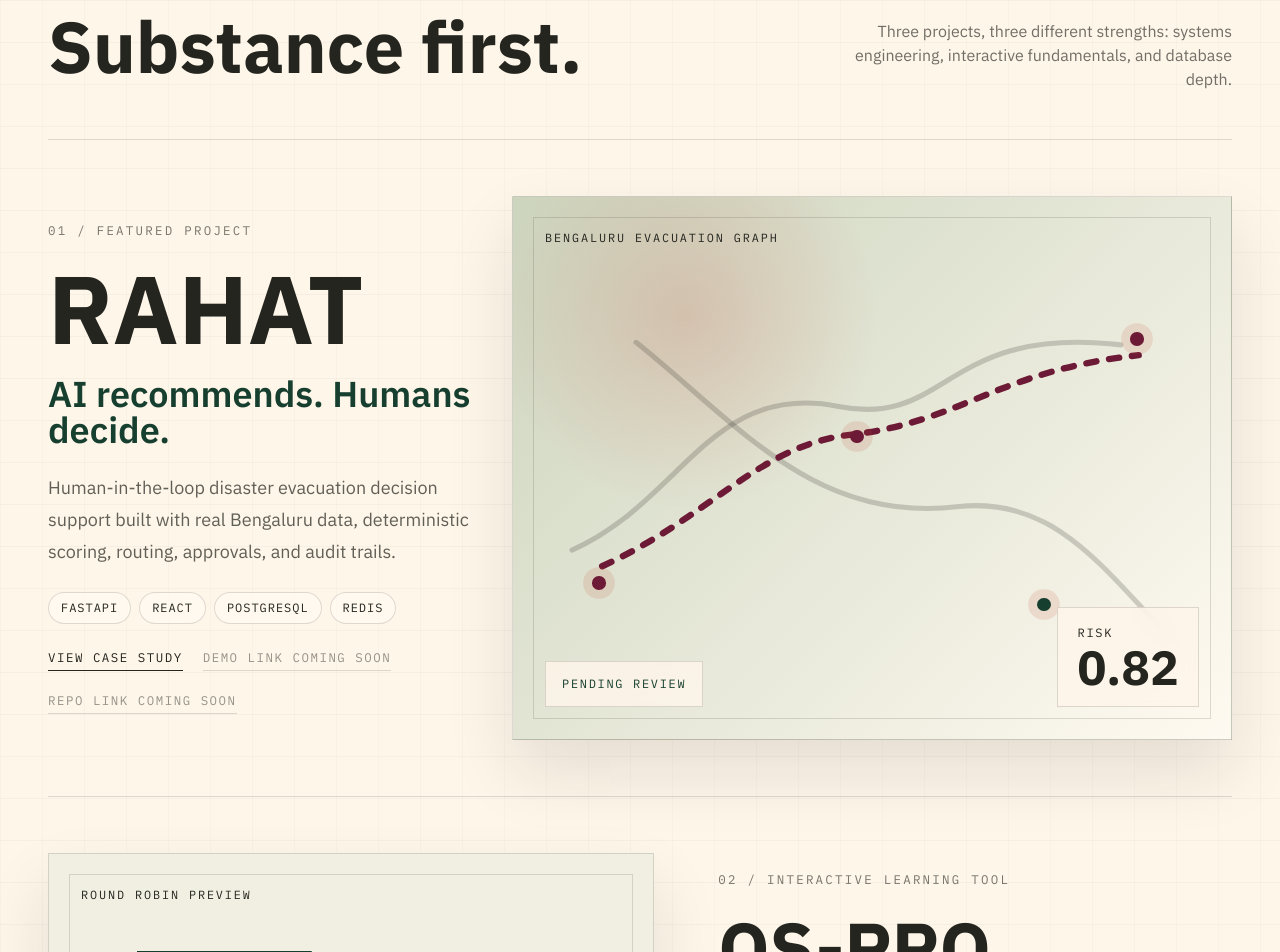
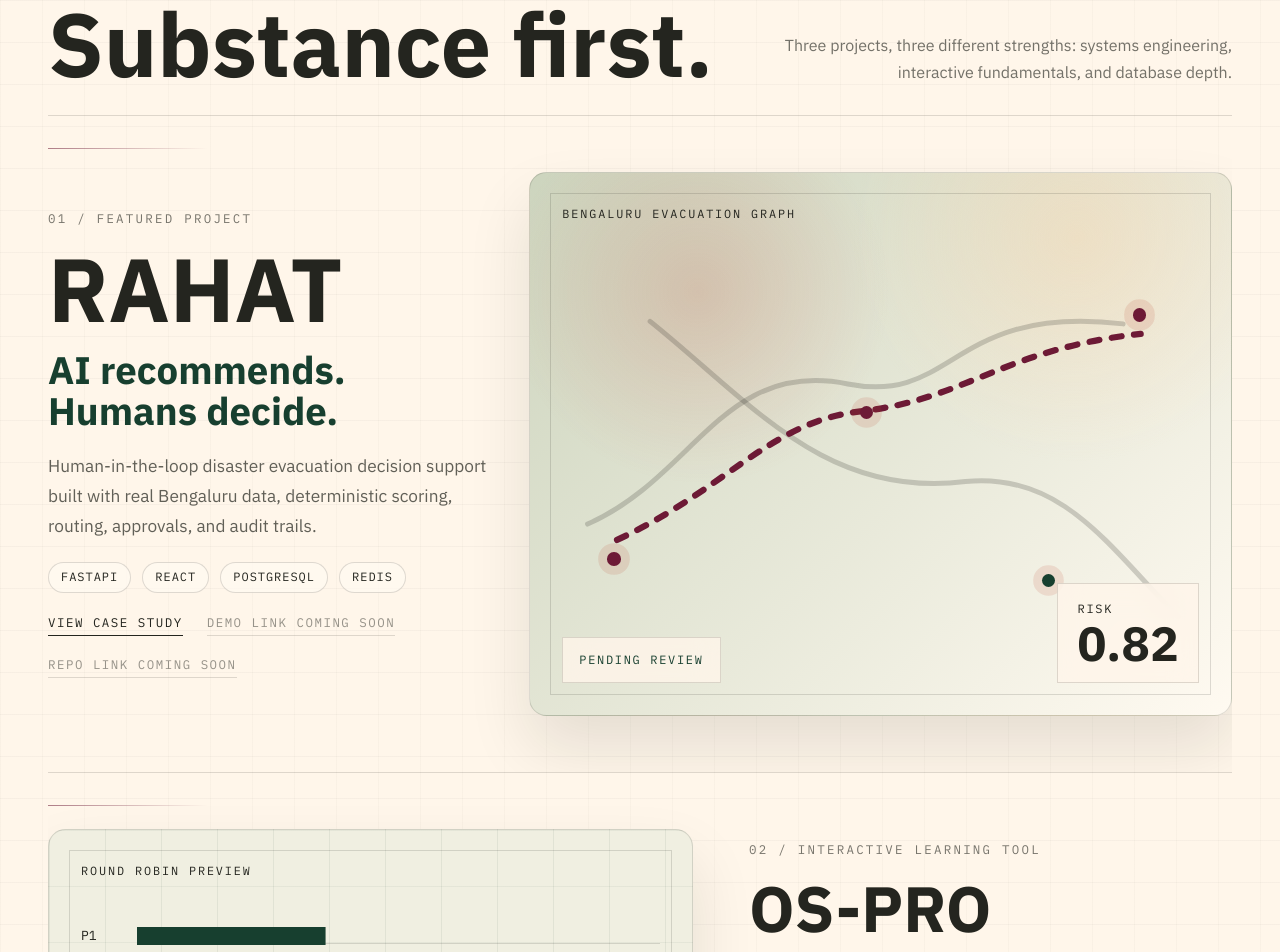
Before and after one commit to Vivek-ray-05/portfolio, a Next.js app: page / in a window 1280 px wide. Shown: the part 1260-2212 px from the top of the page. Built offline with nearby package versions, Linux system fonts and the light colour scheme.

Commit message:
redesign selected work case studies

```diff
--- a/src/app/globals.css
+++ b/src/app/globals.css
@@ -154,6 +154,119 @@ body {
 
 .section-rule {
   border-top: 1px solid var(--line);
+}
+
+.work-section {
+  padding-block: 3rem 5rem;
+}
+
+.work-header {
+  display: grid;
+  gap: 1.5rem;
+  align-items: end;
+  margin-bottom: 1.75rem;
+}
+
+.work-header .display-title {
+  margin-top: 0.75rem;
+  font-size: clamp(3.25rem, 7vw, 7rem);
+  line-height: 0.96;
+}
+
+.work-header > p {
+  max-width: 28rem;
+  color: color-mix(in srgb, currentColor 64%, transparent);
+  line-height: 1.7;
+}
+
+.case-study {
+  position: relative;
+  display: grid;
+  gap: 2rem;
+  overflow: hidden;
+  border-top: 1px solid var(--line);
+  padding-block: 2rem;
+}
+
+.case-study::before {
+  position: absolute;
+  inset: 2rem auto auto 0;
+  width: 10rem;
+  height: 1px;
+  content: "";
+  background: linear-gradient(90deg, var(--vermilion), transparent);
+  opacity: 0.55;
+}
+
+.case-copy {
+  display: grid;
+  align-content: center;
+  gap: 1.25rem;
+  min-width: 0;
+}
+
+.case-copy .display-title {
+  font-size: clamp(3.4rem, 7vw, 6.8rem);
+  line-height: 0.92;
+}
+
+.case-study:not(.case-study-featured) .case-copy .display-title {
+  font-size: clamp(3.25rem, 5vw, 4.65rem);
+}
+
+.case-headline {
+  max-width: 34rem;
+  color: var(--green);
+  font-size: clamp(1.75rem, 3vw, 2.5rem);
+  font-weight: 650;
+  line-height: 1.05;
+}
+
+.case-summary {
+  max-width: 38rem;
+  color: color-mix(in srgb, currentColor 72%, transparent);
+  font-size: 1.08rem;
+  line-height: 1.75;
+}
+
+.case-stack,
+.case-links,
+.case-meta-row {
+  display: flex;
+  flex-wrap: wrap;
+  align-items: center;
+  gap: 0.7rem;
+}
+
+.case-links {
+  gap: 1.15rem 1.5rem;
+}
+
+.case-visual {
+  position: relative;
+}
+
+.case-visual::before {
+  position: absolute;
+  inset: -0.9rem;
+  z-index: -1;
+  border-radius: 1.35rem;
+  content: "";
+  background:
+    radial-gradient(circle at 80% 20%, color-mix(in srgb, var(--apricot) 18%, transparent), transparent 12rem),
+    color-mix(in srgb, var(--paper) 34%, transparent);
+  opacity: 0.9;
+}
+
+.dark .case-headline {
+  color: var(--sage);
+}
+
+.dark .case-visual::before {
+  background:
+    radial-gradient(circle at 80% 12%, rgba(252, 208, 161, 0.14), transparent 12rem),
+    linear-gradient(135deg, rgba(32, 38, 29, 0.78), rgba(17, 23, 15, 0.72));
+  opacity: 1;
 }
 
 .organic-field {
@@ -539,7 +652,12 @@ body {
   min-height: 22rem;
   overflow: hidden;
   border: 1px solid var(--line);
-  background: color-mix(in srgb, var(--paper) 78%, var(--sage));
+  border-radius: 1.1rem;
+  background:
+    linear-gradient(90deg, rgba(23, 63, 47, 0.07) 1px, transparent 1px),
+    linear-gradient(rgba(23, 63, 47, 0.055) 1px, transparent 1px),
+    color-mix(in srgb, var(--paper) 78%, var(--sage));
+  background-size: 3.5rem 3.5rem;
   box-shadow: 0 2rem 4rem rgba(18, 24, 18, 0.11);
 }
 
@@ -554,6 +672,7 @@ body {
   min-height: 34rem;
   background:
     radial-gradient(circle at 24% 22%, rgba(188, 63, 44, 0.18), transparent 12rem),
+    radial-gradient(circle at 78% 12%, color-mix(in srgb, var(--apricot) 34%, transparent), transparent 14rem),
     linear-gradient(135deg, color-mix(in srgb, var(--sage) 72%, var(--paper)), var(--paper));
 }
 
@@ -714,6 +833,33 @@ body {
     color-mix(in srgb, var(--paper) 82%, var(--sage));
 }
 
+.dark .project-visual {
+  border-color: rgba(241, 234, 220, 0.13);
+  background:
+    linear-gradient(90deg, rgba(252, 208, 161, 0.055) 1px, transparent 1px),
+    linear-gradient(rgba(252, 208, 161, 0.04) 1px, transparent 1px),
+    linear-gradient(135deg, rgba(32, 38, 29, 0.94), rgba(12, 17, 11, 0.98));
+  background-size: 3.5rem 3.5rem;
+  box-shadow: 0 2rem 4rem rgba(0, 0, 0, 0.22);
+}
+
+.dark .project-visual::before {
+  border-color: rgba(241, 234, 220, 0.12);
+}
+
+.dark .map-visual {
+  background:
+    radial-gradient(circle at 24% 22%, rgba(109, 26, 54, 0.32), transparent 12rem),
+    radial-gradient(circle at 78% 12%, rgba(252, 208, 161, 0.18), transparent 14rem),
+    linear-gradient(135deg, rgba(32, 38, 29, 0.94), rgba(12, 17, 11, 0.98));
+}
+
+.dark .schema-visual {
+  background:
+    radial-gradient(circle at 74% 24%, rgba(185, 198, 170, 0.18), transparent 10rem),
+    linear-gradient(135deg, rgba(32, 38, 29, 0.94), rgba(12, 17, 11, 0.98));
+}
+
 .fd-chip {
   position: absolute;
   z-index: 3;
@@ -748,6 +894,34 @@ body {
 .schema-link.muted {
   stroke: rgba(36, 37, 31, 0.18);
   stroke-dasharray: 7 9;
+}
+
+.dark .soft-road {
+  stroke: rgba(241, 234, 220, 0.16);
+}
+
+.dark .route-line {
+  stroke: #c04b68;
+}
+
+.dark .risk-panel,
+.dark .approval-panel,
+.dark .fd-chip {
+  border-color: rgba(241, 234, 220, 0.14);
+  background: rgba(255, 250, 241, 0.88);
+  color: #24251f;
+}
+
+.dark .approval-panel {
+  color: #173f2f;
+}
+
+.dark .schema-link {
+  stroke: var(--sage);
+}
+
+.dark .schema-link.muted {
+  stroke: rgba(241, 234, 220, 0.18);
 }
 
 .schema-tree {
@@ -843,6 +1017,29 @@ body {
   .identity-grid {
     grid-template-columns: repeat(3, minmax(0, 1fr));
   }
+
+  .work-header {
+    grid-template-columns: minmax(0, 1fr) minmax(18rem, 28rem);
+  }
+
+  .work-header > p {
+    justify-self: end;
+    text-align: right;
+  }
+
+  .case-study {
+    grid-template-columns: minmax(0, 0.78fr) minmax(0, 1.22fr);
+    align-items: center;
+    padding-block: 3.5rem;
+  }
+
+  .case-study-reverse {
+    grid-template-columns: minmax(0, 1.12fr) minmax(0, 0.88fr);
+  }
+
+  .case-study-reverse .case-copy {
+    padding-left: 1.5rem;
+  }
 }
 
 @media (min-width: 641px) and (max-width: 1023px) {
@@ -897,6 +1094,18 @@ body {
   .identity-note p {
     font-size: 0.98rem;
     line-height: 1.55;
+  }
+
+  .work-section {
+    padding-block: 2.5rem 4rem;
+  }
+
+  .case-study {
+    padding-block: 2.5rem;
+  }
+
+  .case-study-reverse .case-copy {
+    order: -1;
   }
 }
 
@@ -975,9 +1184,75 @@ body {
     border-radius: 0.9rem;
   }
 
+  .work-section {
+    padding-block: 2rem 3.5rem;
+  }
+
+  .work-header {
+    margin-bottom: 0.25rem;
+  }
+
+  .work-header .display-title {
+    font-size: clamp(3.1rem, 14vw, 4.8rem);
+  }
+
+  .work-header > p {
+    font-size: 0.98rem;
+  }
+
+  .case-study {
+    gap: 1.5rem;
+    padding-block: 2rem;
+  }
+
+  .case-study-reverse .case-copy {
+    order: -1;
+  }
+
+  .case-copy .display-title {
+    font-size: clamp(3.2rem, 17vw, 5.2rem);
+  }
+
+  .case-headline {
+    font-size: clamp(1.65rem, 8vw, 2.4rem);
+  }
+
+  .case-summary {
+    font-size: 1rem;
+    line-height: 1.7;
+  }
+
+  .case-links {
+    gap: 1rem;
+  }
+
   .project-visual,
   .map-visual {
     min-height: 20rem;
+  }
+
+  .map-label,
+  .visual-kicker {
+    left: 1.1rem;
+    top: 1.1rem;
+    font-size: 0.68rem;
+  }
+
+  .risk-panel {
+    right: 1rem;
+    bottom: 1rem;
+    padding: 0.8rem 0.95rem;
+  }
+
+  .risk-panel strong {
+    font-size: 2.35rem;
+  }
+
+  .approval-panel {
+    left: 1rem;
+    top: 4rem;
+    bottom: auto;
+    padding: 0.65rem 0.8rem;
   }
 
   .organic-field {
--- a/src/app/page.tsx
+++ b/src/app/page.tsx
@@ -135,33 +135,33 @@ export default function Home() {
         </div>
       </section>
 
-      <section id="work" className="mx-auto max-w-7xl px-5 py-12 sm:px-8 lg:px-12">
-        <div className="mb-12 flex items-end justify-between gap-6">
+      <section id="work" className="work-section mx-auto max-w-7xl px-5 sm:px-8 lg:px-12">
+        <div className="work-header">
           <div>
             <p className="meta-label">Selected work</p>
-            <h2 className="display-title mt-3 text-5xl leading-tight tracking-[-0.02em] sm:text-7xl">Substance first.</h2>
+            <h2 className="display-title">Substance first.</h2>
           </div>
-          <p className="hidden max-w-sm text-right text-ink/65 dark:text-ivory/65 md:block">
+          <p>
             Three projects, three different strengths: systems engineering, interactive fundamentals, and database depth.
           </p>
         </div>
 
-        <article className="section-rule grid gap-8 py-14 lg:grid-cols-[0.75fr_1.25fr] lg:items-center">
-          <div className="space-y-6">
+        <article className="case-study case-study-featured">
+          <div className="case-copy">
             <p className="meta-label">
               {rahat.index} / {rahat.eyebrow}
             </p>
-            <h3 className="display-title text-6xl leading-[0.92] tracking-[-0.02em] sm:text-8xl">{rahat.name}</h3>
-            <p className="text-4xl font-semibold leading-none text-green dark:text-sage">{rahat.headline}</p>
-            <p className="max-w-xl text-lg leading-8 text-ink/72 dark:text-ivory/72">{rahat.summary}</p>
-            <div className="flex flex-wrap gap-2">
+            <h3 className="display-title">{rahat.name}</h3>
+            <p className="case-headline">{rahat.headline}</p>
+            <p className="case-summary">{rahat.summary}</p>
+            <div className="case-stack">
               {rahat.stack.slice(0, 4).map((item) => (
                 <span className="tech-pill" key={item}>
                   {item}
                 </span>
               ))}
             </div>
-            <div className="flex flex-wrap gap-5">
+            <div className="case-links">
               <Link className="link-button" href={rahat.links.caseStudy}>
                 View case study
               </Link>
@@ -169,40 +169,50 @@ export default function Home() {
               <span className="muted-link">Repo link coming soon</span>
             </div>
           </div>
+          <div className="case-visual">
             <ProjectVisual slug={rahat.slug} />
+          </div>
         </article>
 
-        <article className="section-rule grid gap-8 py-14 lg:grid-cols-[1fr_0.9fr] lg:items-center">
+        <article className="case-study case-study-reverse">
+          <div className="case-visual">
             <ProjectVisual slug={osPro.slug} />
-          <div className="space-y-6 lg:pl-8">
+          </div>
+          <div className="case-copy">
             <p className="meta-label">
               {osPro.index} / {osPro.eyebrow}
             </p>
-            <h3 className="display-title text-5xl leading-[0.95] tracking-[-0.02em] sm:text-7xl">{osPro.name}</h3>
-            <p className="text-3xl font-semibold leading-tight text-green dark:text-sage">{osPro.headline}</p>
-            <p className="max-w-xl text-lg leading-8 text-ink/72 dark:text-ivory/72">{osPro.summary}</p>
+            <h3 className="display-title">{osPro.name}</h3>
+            <p className="case-headline">{osPro.headline}</p>
+            <p className="case-summary">{osPro.summary}</p>
+            <div className="case-links">
               <Link className="link-button" href={osPro.links.caseStudy}>
                 View case study
               </Link>
             </div>
+          </div>
         </article>
 
-        <article className="section-rule grid gap-8 py-14 lg:grid-cols-[0.9fr_1fr] lg:items-center">
-          <div className="space-y-6">
-            <div className="flex flex-wrap items-center gap-3">
+        <article className="case-study">
+          <div className="case-copy">
+            <div className="case-meta-row">
               <p className="meta-label">
                 {schemaLenz.index} / {schemaLenz.eyebrow}
               </p>
               <span className="status-pill">{schemaLenz.status}</span>
             </div>
-            <h3 className="display-title text-5xl leading-[0.95] tracking-[-0.02em] sm:text-7xl">{schemaLenz.name}</h3>
-            <p className="text-3xl font-semibold leading-tight text-green dark:text-sage">{schemaLenz.headline}</p>
-            <p className="max-w-xl text-lg leading-8 text-ink/72 dark:text-ivory/72">{schemaLenz.summary}</p>
+            <h3 className="display-title">{schemaLenz.name}</h3>
+            <p className="case-headline">{schemaLenz.headline}</p>
+            <p className="case-summary">{schemaLenz.summary}</p>
+            <div className="case-links">
               <Link className="link-button" href={schemaLenz.links.caseStudy}>
                 View case study
               </Link>
             </div>
+          </div>
+          <div className="case-visual">
             <ProjectVisual slug={schemaLenz.slug} />
+          </div>
         </article>
       </section>
 
```
Lines whose indentation alone changed are shown as unchanged.
